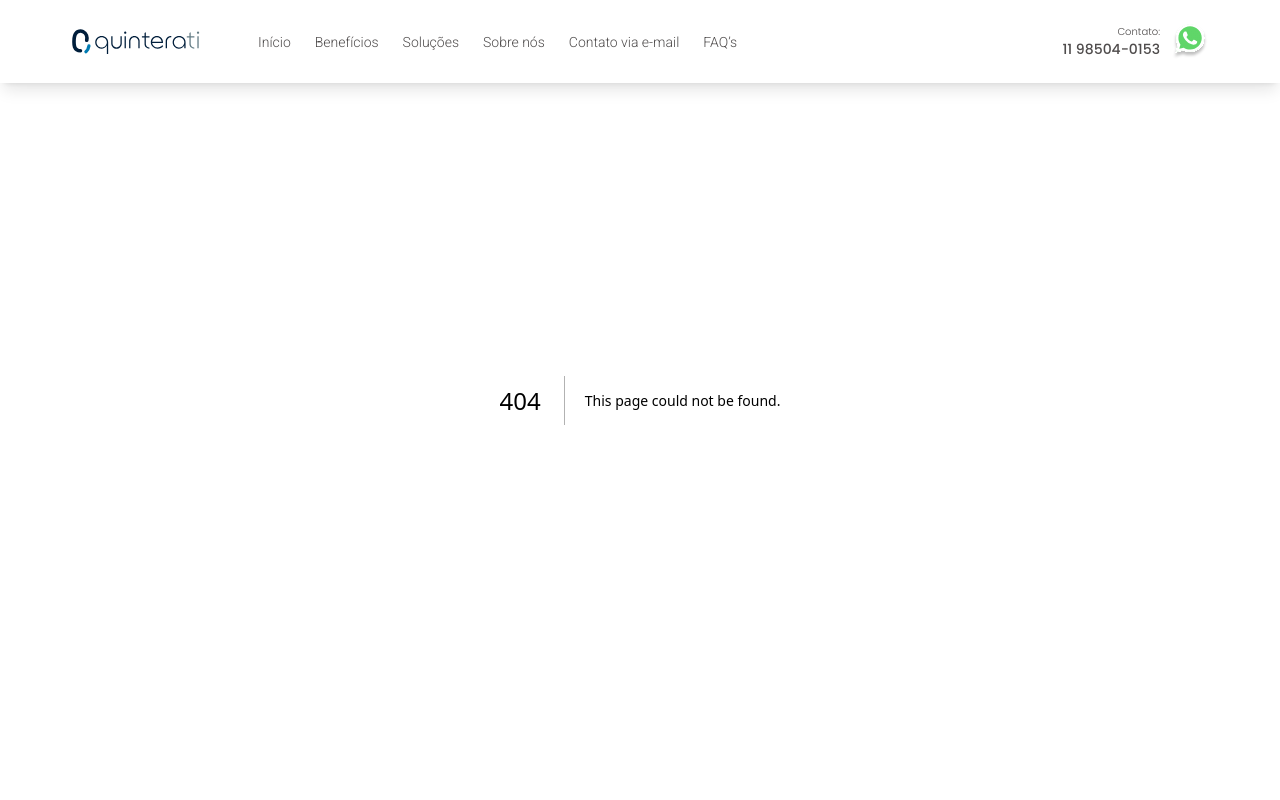
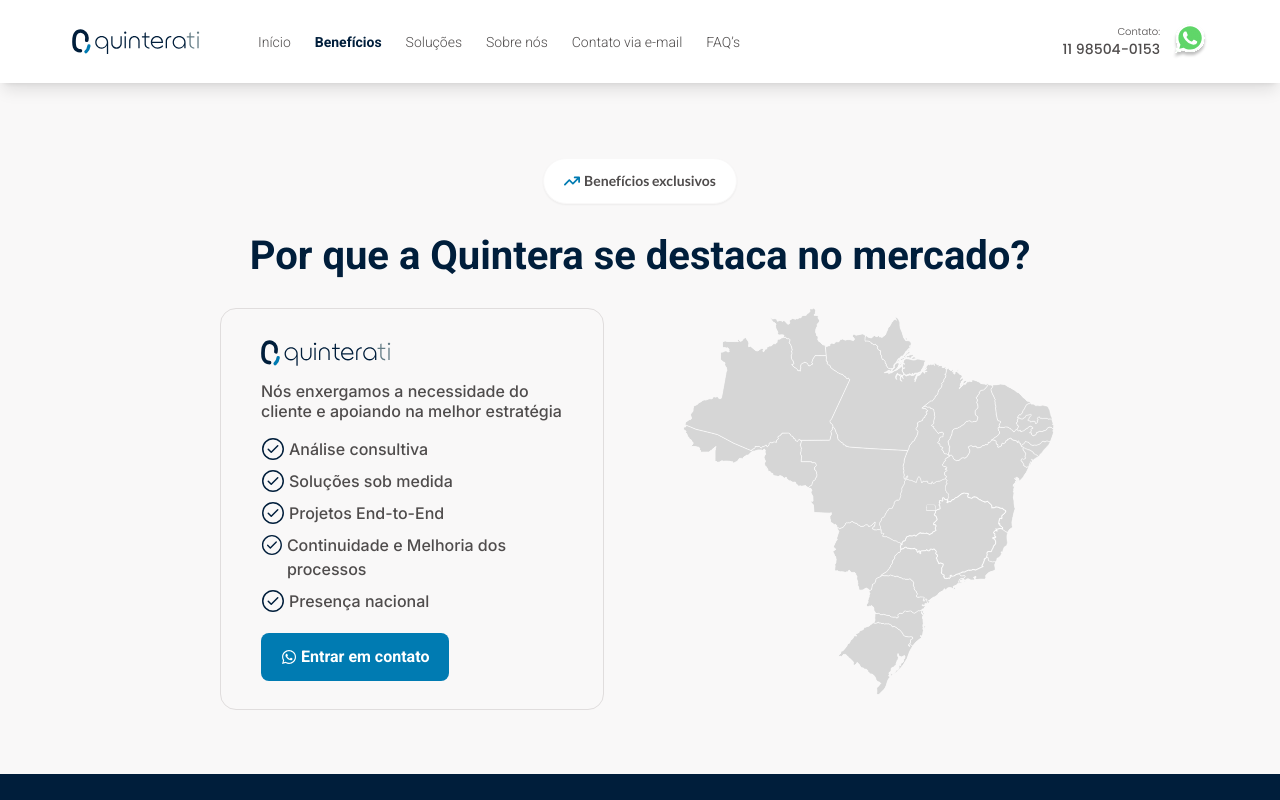
Before and after one commit to fernandoesposito/quinterati-web, a Next.js app: page /beneficios in a window 1280 px wide. Before the commit this address had no page. Shown: the top 800 px of the page. Built offline with nearby package versions, Linux system fonts and the light colour scheme.

Commit message:
add: useModal context, benefits page remove: whatsAppModal from intro page & benefits section update: modal opening logic

```diff
--- /dev/null
+++ b/src/app/beneficios/page.tsx
@@ -0,0 +1,79 @@
+"use client"
+
+import Image from "next/image";
+import { usePathname } from "next/navigation";
+import { FaWhatsapp } from "react-icons/fa";
+import { GoCheckCircle } from "react-icons/go";
+import { FaArrowTrendUp } from "react-icons/fa6";
+
+import { useModal } from "@/context/useModal";
+
+import { Button } from "@/components/button";
+import { Highlight } from "@/components/highlight";
+
+import { supportText } from "./supportText";
+
+import brazil from "../../../public/brazil.svg"
+import quintera_logo from "../../../public/quintera_logo.svg"
+
+export default function Benefits() {
+  const { isOpen, setIsOpen } = useModal();
+  const path = usePathname()
+  return (
+    <section id="beneficios" className={`w-screen bg-main lg:px-44 px-6 md:pb-16 pb-7 flex flex-col md:gap-8 gap-2 items-center justify-center ${path === "/beneficios" ? "md:pt-[calc(5rem+78px)] pt-[calc(50px+1.5rem)]" : ""}`}>
+      <div className="flex items-center justify-center">
+        <Highlight
+          icon={<FaArrowTrendUp />}
+          description={supportText.benefits.highlight}
+        />
+      </div>
+      <h2 className="md:font-black font-bold font-roboto md:text-header md:leading-10 text-lg text-center max-sm:max-w-52 text-primary">
+        {supportText.benefits.title}
+      </h2>
+      <div className="md:hidden max-w-64 overflow-visible flex flex-col gap-2 mb-[calc(0.5rem+1rem)]">
+        <div className="flex justify-center gap-2">
+          <Highlight description="LGPD" />
+          <Highlight description="Infraestrutura" />
+          <Highlight description="Cibersegurança" />
+        </div>
+      </div>
+      <div className="md:grid md:grid-cols-2 md:gap-[4.5rem] flex flex-col gap-6">
+        <div className="md:w-96 p-7 md:px-10 md:py-7 flex flex-col max-sm:items-center rounded-2xl border border-gray-300">
+          <Image src={quintera_logo} alt="quinterati logo"/>
+          <summary className="list-none md:mt-3 mt-4 md:mb-4 mb-8 text-center md:text-left text-gray-500 font-inter font-medium text-md leading-5">
+            {supportText.benefits.summary}
+          </summary>
+          <dl className="flex flex-col gap-2 text-gray-500 font-inter font-medium text-md mr-auto">
+            {supportText.benefits.topics.map((topic, index) => (
+              <dt className="flex gap-1" key={index}>
+                <GoCheckCircle size={24} color="#001E3B"/>
+                <span>{topic}</span>
+            </dt>
+            ))}
+          </dl>
+          <div className="mt-5">
+            <Button
+              text="Entrar em contato"
+              icon={<FaWhatsapp />}
+              onClick={() => setIsOpen(prevState => !prevState)}
+            />
+          </div>
+        </div>
+        <div className="relative flex flex-col items-center">
+          <Image src={brazil} alt="mapa do Brasil"/>
+          <div className="md:absolute lg:-right-20 lg:bottom-5 md:bottom-2 mt-6">
+
+          </div>
+          {/* <div className="absolute lg:-right-24 lg:bottom-20 bottom-1/2">
+            <Tag
+              icon={globe}
+              description="Em todo o Brasil você
+              encontra a excelênica
+              da Quintera!"
+            />
+          </div> */}
+        </div>
+      </div>
+    </section>
+  )
+}
--- /dev/null
+++ b/src/app/beneficios/supportText.tsx
@@ -0,0 +1,14 @@
+export const supportText = {
+  benefits: {
+    highlight: "Benefícios exclusivos",
+    title: "Por que a Quintera se destaca no mercado?",
+    summary: "Nós enxergamos a necessidade do cliente e apoiando na melhor estratégia",
+    topics: [
+      "Análise consultiva",
+      "Soluções sob medida",
+      "Projetos End-to-End",
+      "Continuidade e Melhoria dos processos",
+      "Presença nacional",
+    ]
+  },
+}
--- a/src/app/inicio/page.tsx
+++ b/src/app/inicio/page.tsx
@@ -1,18 +1,17 @@
 "use client"
 
-import { useState } from "react";
+import { useRef } from "react";
 
 import Image from "next/image";
 import dynamic from "next/dynamic";
 
 import { TbTargetArrow } from "react-icons/tb";
-import { FaArrowTrendUp } from "react-icons/fa6";
-import { GoCheckCircle } from "react-icons/go";
-import { FaWhatsapp } from "react-icons/fa";
 import { BsTrophy } from "react-icons/bs";
 import { RiFolderLockLine } from "react-icons/ri";
 import { FiLock, FiMail } from "react-icons/fi";
 import { PiGitFork } from "react-icons/pi";
+
+import Benefits from "../beneficios/page";
 
 import { supportText } from "./supportText";
 // import { Tag } from "@/components/tag";
@@ -25,22 +24,16 @@
 import { Highlight } from "@/components/highlight";
 // import { CookiesModal } from "@/components/cookiesModal";
 import { MobileNavbar } from "@/components/mobileNavbar";
-//import { WhatsAppModal } from "@/components/whatsappModal";
-const WhatsAppModal = dynamic(() => import("../../components/whatsappModal"), { ssr: false, loading: () =>  <Loading />})
 
 // import globe from "../../../public/globe.svg";
 import email from "../../../public/email.svg";
-import brazil from "../../../public/brazil.svg";
-import quintera_logo from "../../../public/quintera_logo.svg";
 import quintera_bg from "../../../public/quintera_bg.svg";
 
 export default function Intro() {
-  const [isOpen, setIsOpen] = useState(false);
+  const emailRef = useRef(null);
 
   return (
     <>
-      {/* <CookiesModal /> */}
-      { isOpen ? <WhatsAppModal isOpen={isOpen} setIsOpen={setIsOpen}/> : <></>}
       <MobileNavbar />
       <section className="w-screen bg-main lg:px-[4.5rem] px-6 md:pt-[calc(5rem+78px)] pt-[calc(50px+1.5rem)] flex flex-col md:pb-28 sm:pb-10">
         <Image src={quintera_bg} alt="" className="absolute top-0 left-0 z-20 max-md:hidden"/>
@@ -85,61 +78,7 @@
           </h4>
         </div> */}
       </section>
-      <section id="beneficios" className="w-screen bg-main lg:px-44 px-6 md:pb-16 pb-7 flex flex-col md:gap-8 gap-2 items-center justify-center">
-        <div className="flex items-center justify-center">
-          <Highlight
-            icon={<FaArrowTrendUp />}
-            description={supportText.benefits.highlight}
-          />
-        </div>
-        <h2 className="md:font-black font-bold font-roboto md:text-header md:leading-10 text-lg text-center max-sm:max-w-52 text-primary">
-          {supportText.benefits.title}
-        </h2>
-        <div className="md:hidden max-w-64 overflow-visible flex flex-col gap-2 mb-[calc(0.5rem+1rem)]">
-          <div className="flex justify-center gap-2">
-            <Highlight description="LGPD" />
-            <Highlight description="Infraestrutura" />
-            <Highlight description="Cibersegurança" />
-          </div>
-        </div>
-        <div className="md:grid md:grid-cols-2 md:gap-[4.5rem] flex flex-col gap-6">
-          <div className="md:w-96 p-7 md:px-10 md:py-7 flex flex-col max-sm:items-center rounded-2xl border border-gray-300">
-            <Image src={quintera_logo} alt="quinterati logo"/>
-            <summary className="list-none md:mt-3 mt-4 md:mb-4 mb-8 text-center md:text-left text-gray-500 font-inter font-medium text-md leading-5">
-             {supportText.benefits.summary}
-            </summary>
-            <dl className="flex flex-col gap-2 text-gray-500 font-inter font-medium text-md mr-auto">
-              {supportText.benefits.topics.map((topic, index) => (
-                <dt className="flex gap-1" key={index}>
-                  <GoCheckCircle size={24} color="#001E3B"/>
-                  <span>{topic}</span>
-              </dt>
-              ))}
-            </dl>
-            <div className="mt-5">
-              <Button
-                text="Entrar em contato"
-                icon={<FaWhatsapp />}
-                onClick={() => setIsOpen(prevState => !prevState)}
-              />
-            </div>
-          </div>
-          <div className="relative flex flex-col items-center">
-            <Image src={brazil} alt="mapa do Brasil"/>
-            <div className="md:absolute lg:-right-20 lg:bottom-5 md:bottom-2 mt-6">
-
-            </div>
-            {/* <div className="absolute lg:-right-24 lg:bottom-20 bottom-1/2">
-              <Tag
-                icon={globe}
-                description="Em todo o Brasil você
-                encontra a excelênica
-                da Quintera!"
-              />
-            </div> */}
-          </div>
-        </div>
-      </section>
+      <Benefits />
       <section className="w-screen md:bg-white bg-gray-700 md:px-28 px-6 md:pt-12 py-8 md:pb-4 flex flex-col gap-12 items-center">
         <div className="flex flex-col items-center justify-center gap-4 md:py-6 md:bg-main md:border w-full md:border-gray-300 md:rounded-2xl md:shadow-md md:shadow-black-[.1]">
           <Highlight
@@ -166,7 +105,7 @@
           {supportText.contact.title}
         </h3>
         <div className="lg:grid lg:grid-cols-2 lg:gap-9 flex flex-col-reverse ">
-          <form className="flex flex-col gap-4 px-3">
+          <form className="flex flex-col gap-4 px-3" ref={emailRef.current}>
             <Input
               label="Nome"
               placeholder="Qual é o seu nome?"
@@ -203,7 +142,6 @@
           </form>
           <Image src={email} alt="email" />
         </div>
-
       </section>
       <section className="w-screen bg-white md:pb-10 py-10 lg:px-36 px-11 flex flex-col items-center md:gap-10">
         <Highlight
--- a/src/app/inicio/supportText.tsx
+++ b/src/app/inicio/supportText.tsx
@@ -2,18 +2,6 @@
   home: {
     title: "Projetos customizados e escaláveis para superar desafios como, conformidade com a LGPD, Cibersegurança e Infraestrutura de Datacenter",
     subtitle: "Nossa missão é superar as expectativas do cliente com as melhores experiências de compra e ser reconhecido pelo compromisso e qualidade da entrega."
-  },
-  benefits: {
-    highlight: "Benefícios exclusivos",
-    title: "Por que a Quintera se destaca no mercado?",
-    summary: "Nós enxergamos a necessidade do cliente e apoiando na melhor estratégia",
-    topics: [
-      "Análise consultiva",
-      "Soluções sob medida",
-      "Projetos End-to-End",
-      "Continuidade e Melhoria dos processos",
-      "Presença nacional",
-    ]
   },
   box: {
     hightlight: "Adequação, controle, gestão e compliance com a LGPD",
--- a/src/app/layout.tsx
+++ b/src/app/layout.tsx
@@ -8,6 +8,8 @@
 import { Splash } from "@/components/splash";
 import { useEffect, useState } from "react";
 import { usePathname } from "next/navigation";
+import { ModalProvider } from "@/context/useModal";
+import WhatsAppModal from "@/components/whatsappModal";
 
 const roboto = Roboto({
   subsets: ["latin"],
@@ -61,9 +63,12 @@
       { isHome && isLoading ?
         <Splash isLoading={isLoading} setIsLoading={setIsLoading}/> :
         <>
+        <ModalProvider>
+          <WhatsAppModal />
           <Navbar />
             {children}
           <Footer />
+        </ModalProvider>
         </>
       }
       </body>
--- a/src/app/sobre/page.tsx
+++ b/src/app/sobre/page.tsx
@@ -1,26 +1,21 @@
 "use client"
 
-import { useState } from "react";
 import Image from "next/image";
-import dynamic from "next/dynamic";
 import { FaRegSmile, FaWhatsapp } from "react-icons/fa";
+
+import { useModal } from "@/context/useModal";
 
 import { supportText } from "./supportText";
 
 import { Button } from "@/components/button";
-import { Loading } from "@/components/loading";
 import { Highlight } from "@/components/highlight";
-// import { WhatsAppModal } from "@/components/whatsappModal";
-const WhatsAppModal = dynamic(() => import("../../components/whatsappModal"), { ssr: false, loading: () =>  <Loading />})
 
 import quintera_logo from "../../../public/quintera_logo.svg"
 import quintera_mobile_logo from "../../../public/splash_3.svg";
 
 export default function Sobre() {
-  const [isOpen, setIsOpen] = useState(false);
+  const { isOpen, setIsOpen } = useModal();
   return (
-    <>
-      { isOpen ? <WhatsAppModal isOpen={isOpen} setIsOpen={setIsOpen}/> : <></>}
     <section className="w-screen md:bg-main bg-white flex flex-col items-center md:px-[4.5rem] px-6 md:pt-[calc(5rem+32px)] max-md:pt-[calc(3.25rem+1.5rem)]">
       <Highlight
         icon={<FaRegSmile />}
@@ -62,6 +57,5 @@
         <Image src={quintera_mobile_logo} alt="logo da quintera ti" width={211} height={303}/>
       </div>
     </section>
-    </>
   )
 }
--- a/src/app/solucoes/page.tsx
+++ b/src/app/solucoes/page.tsx
@@ -3,6 +3,8 @@
 import { useEffect, useState } from "react";
 import { FaWhatsapp } from "react-icons/fa";
 import { TbTargetArrow } from "react-icons/tb";
+
+import { useModal } from "@/context/useModal";
 
 import { CardProps, cardsDescription, topics } from "./supportText";
 
@@ -16,6 +18,7 @@
 import { FaqCardMobile } from "@/components/faqCardMobile";
 
 export default function Solutions() {
+  const { isOpen, setIsOpen } = useModal();
   const [selectedId, setSelectedId] = useState<number | null>(null);
   const [activeTopicId, setActiveTopicId] = useState<number | null>(null);
 
@@ -114,6 +117,7 @@
         <Button
           text="Entrar em contato"
           icon={<FaWhatsapp/>}
+          onClick={() => setIsOpen(prevState => !prevState)}
         />
       </div>
     </section>
--- a/src/components/carousel.tsx
+++ b/src/components/carousel.tsx
@@ -1,4 +1,3 @@
-import Image from "next/image"
 import { ReactNode } from "react";
 import Carousel from 'react-multi-carousel';
 import 'react-multi-carousel/lib/styles.css';
--- a/src/components/mobileNavbar.tsx
+++ b/src/components/mobileNavbar.tsx
@@ -1,8 +1,8 @@
+import Link from "next/link";
 import { BiHome } from "react-icons/bi";
 import { FaRegSmile } from "react-icons/fa";
 import { TbTargetArrow } from "react-icons/tb";
 import { FaArrowTrendUp } from "react-icons/fa6";
-import Link from "next/link";
 
 export const MobileNavbar = () => {
   return (
@@ -19,7 +19,7 @@
         <TbTargetArrow size={24} />
         <p className="font-semibold text-[0.5rem]">Soluções</p>
       </Link>
-      <Link href="/inicio#beneficios" className="flex flex-col items-center text-center gap-1">
+      <Link href="/beneficios" className="flex flex-col items-center text-center gap-1">
         <FaArrowTrendUp size={24} />
         <p className="font-semibold text-[0.5rem]">Benefícios</p>
       </Link>
--- a/src/components/navbar.tsx
+++ b/src/components/navbar.tsx
@@ -1,26 +1,21 @@
 "use client"
 
-import { useState } from "react";
 import Link from "next/link";
 import Image from "next/image";
-import dynamic from "next/dynamic";
 import { usePathname } from "next/navigation";
 
 import { GoArrowLeft } from "react-icons/go";
+import { useModal } from "@/context/useModal";
 
-import { Loading } from "./loading";
-//import { WhatsAppModal } from "./whatsappModal";
-const WhatsAppModal = dynamic(() => import("./whatsappModal"), { ssr: false, loading: () => <Loading />})
 
 import whatsapp from "../../public/wapp.svg";
 import quintera_logo from "../../public/quintera_logo.svg";
 
 export const Navbar = () => {
   const pathname = usePathname();
-  const [isOpen, setIsOpen] = useState(false);
+  const { isOpen, setIsOpen } = useModal();
 
   return (
-    <>
     <nav className="lg:px-[4.5rem] px-6 md:py-6 py-2 md:flex justify-between items-center grid grid-cols-3 w-screen bg-white shadow-lg shadow-black/10 fixed z-30">
         { pathname === "/inicio" || pathname === "/" ? <></> :
         <Link href="/inicio" className="md:hidden text-secondary font-black">
@@ -45,8 +40,8 @@
           </li>
           <li>
             <Link
-              href="/inicio#beneficios"
-              className={`link ${pathname === "/inicio#beneficios" ? "text-primary font-semibold" : ""}`}
+              href="/beneficios"
+              className={`link ${pathname === "/beneficios" ? "text-primary font-semibold" : ""}`}
             >
               Benefícios
             </Link>
@@ -100,7 +95,5 @@
         />
       </div>
     </nav>
-      <WhatsAppModal isOpen={isOpen} setIsOpen={setIsOpen}/>
-    </>
   )
 }
--- a/src/components/whatsappModal.tsx
+++ b/src/components/whatsappModal.tsx
@@ -11,6 +11,8 @@
 import { IoClose } from "react-icons/io5";
 import { FaWhatsapp } from "react-icons/fa";
 
+import { useModal } from "@/context/useModal";
+
 import { Input } from "./input";
 import { Button } from "./button";
 
@@ -21,7 +23,8 @@
   setIsOpen: Dispatch<SetStateAction<boolean>>
 }
 
-const WhatsAppModal = ({ isOpen, setIsOpen }: ModalProps) => {
+const WhatsAppModal = () => {
+  const { isOpen, setIsOpen } = useModal();
   const [username, setUsername] = useState("");
 
   const handleUserInput = (e: ChangeEvent<HTMLInputElement>) => {
--- /dev/null
+++ b/src/context/useModal.tsx
@@ -0,0 +1,25 @@
+import { Dispatch, ReactNode, SetStateAction, createContext, useContext, useState } from "react";
+
+interface ContextProps {
+  isOpen: boolean,
+  setIsOpen: Dispatch<SetStateAction<boolean>>
+}
+
+const ModalContext = createContext<ContextProps>({} as ContextProps);
+
+const ModalProvider = ({ children }: { children: ReactNode }) => {
+  const [isOpen, setIsOpen] = useState(false);
+
+  return (
+    <ModalContext.Provider value={{isOpen, setIsOpen}}>
+      { children }
+    </ModalContext.Provider>
+  )
+}
+
+const useModal = () => {
+  const context = useContext(ModalContext)
+  return context
+}
+
+export { useModal, ModalProvider }
```
Lines whose indentation alone changed are shown as unchanged.
